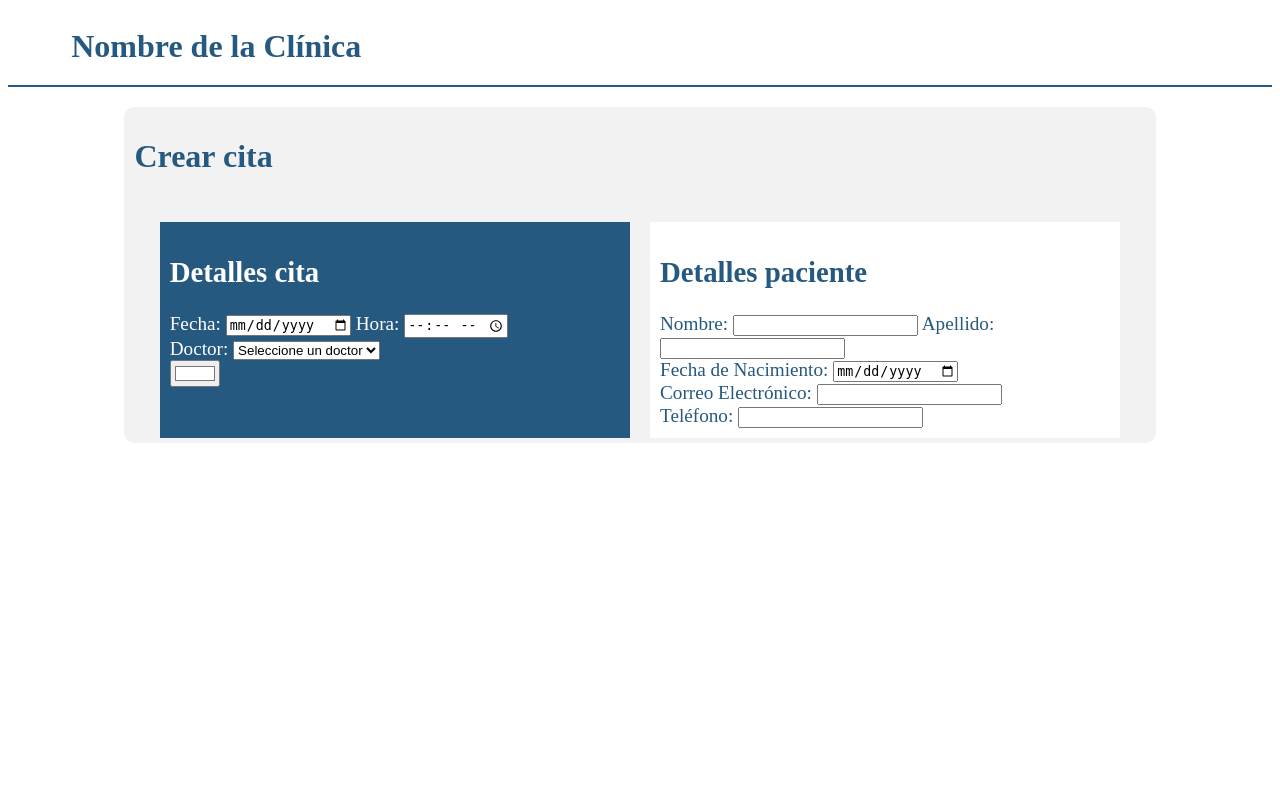
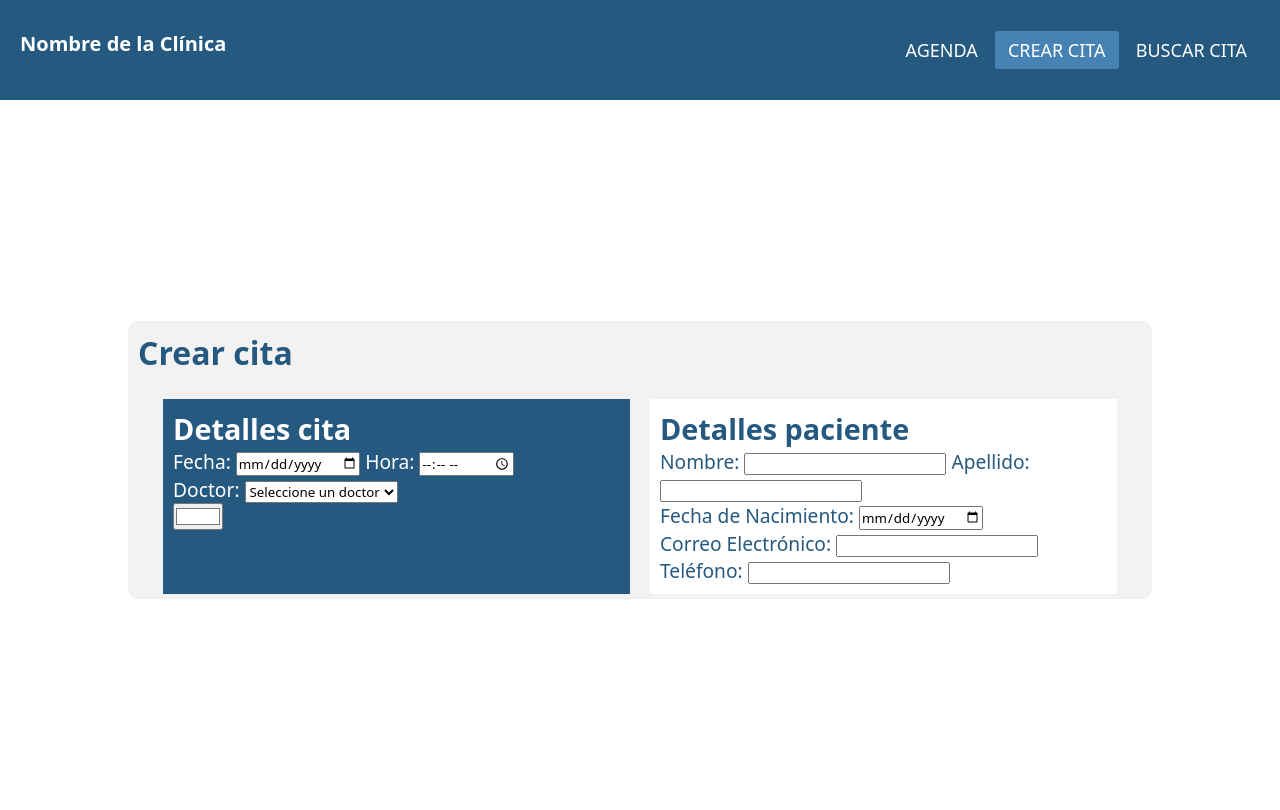
Before and after one commit to CIRE5902/SOFTGAM-webAgenda, a PHP site: page /controladores/crearCitaControlador.php in a window 1280 px wide. Before the commit the page ends 443 px from the top, so only its background shows below. Run offline with PHP 8.4, Linux system fonts and the light colour scheme; some libraries are stand-ins or nearby versions.

Commit message:
avance con menu desplegable

```diff
--- a/css/crearCita.css
+++ b/css/crearCita.css
@@ -10,7 +10,7 @@
     position: relative;
     overflow: hidden;
     width: 80%;
-    height: 80%;
+    /* height: 80%; */
     display: grid;
     grid-template-columns: 1fr;
     gap: 20px;
--- a/css/header.css
+++ b/css/header.css
@@ -1,25 +1,115 @@
-.header {
-    color: #255980;
-    padding: 20px 0;
-    border: 50px;
-    border-bottom: 2px solid #255980;
-    margin-bottom: 20px;
+:root {
+    --alturaHeader: 100px;
 }
 
-a{
-text-decoration: none;
-color: inherit;
+* {
+    margin: 0;
+    padding: 0;
+    text-decoration: none;
+    list-style: none;
+    box-sizing: border-box;
+    /* overflow: hidden; */
+    font-family:system-ui, -apple-system, BlinkMacSystemFont, 'Segoe UI', Roboto, Oxygen, Ubuntu, Cantarell, 'Open Sans', 'Helvetica Neue', sans-serif;
 }
 
-.header-logo {
-    width: 90%;
-    margin: 0 auto;
-    display: flex;
-    justify-content: space-between;
-    align-items: center;
+nav {
+    height: var(--alturaHeader);
+    width: 100%;
+    background-color: #255980;
 }
 
-.logo {
-    margin: 0;
+.enlaceLogo {
+    position: absolute;
+    padding: 30px 20px;
+    font-size: 20px;
     font-weight: bold;
+    color: #fff;
+}
+
+.ulMenu {
+    float: right;
+    margin-right: 20px;
+}
+
+.ulMenu li {
+    display: inline-block;
+    line-height: var(--alturaHeader);
+}
+
+.ulMenu li a {
+    color: #fff;
+    font-size: 18px;
+    padding: 7px 13px;
+    border-radius: 3px;
+    text-transform: uppercase;
+}
+
+.iconoMenu{
+    color: white;
+    margin-top: 20px;
+    padding: 7px 13px;
+    font-size: xx-large;
+}
+
+.ulMenu li a.active,
+.ulMenu li a:hover {
+    background-color: steelblue;
+    transition: .5s;
+}
+
+.checkbtn {
+    font-size: 30px;
+    color: #fff;
+    float: right;
+    line-height: var(--alturaHeader);
+    margin-right: 10px;
+    cursor: pointer;
+    display: none
+}
+
+#check {
+    display: none;
+}
+
+#content {
+    height: calc(100vh - var(--alturaHeader));
+    margin-top: 10px;
+}
+
+@media (max-width: 858px) {
+    .checkbtn {
+        display: block;
     }
+
+    .ulMenu {
+        position: fixed;
+        width: 100%;
+        height: 100vh;
+        background-color: #255980;
+        top: calc(var(--alturaHeader) - 20px);
+        left: -100%;
+        text-align: center;
+        transition: all .5s;
+        z-index: 2;
+    }
+
+    .ulMenu li {
+        display: block;
+        margin: 50px 0;
+        line-height: 30px;
+    }
+
+    .ulMenu li a {
+        font-size: 20px;
+    }
+
+    .ulMenu li a.hover,
+    .ulMenu li a.active {
+        background: none;
+        color: steelblue;
+    }
+
+    #check:checked~ul {
+        left: 0;
+    }
+}
--- /dev/null
+++ b/js/menuDesplegable.js
@@ -0,0 +1,15 @@
+// Obtén el checkbox y el cuerpo del documento
+var checkbox = document.querySelector('#check');
+var body = document.querySelector('body');
+
+// Escucha el evento de cambio en el checkbox
+checkbox.addEventListener('change', function() {
+    // Si el checkbox está marcado (menú desplegado)
+    if (checkbox.checked) {
+        // Aplica overflow hidden al cuerpo del documento
+        body.style.overflow = 'hidden';
+    } else {
+        // Quita overflow hidden del cuerpo del documento
+        body.style.overflow = 'visible';
+    }
+});
--- a/vistas/agendaVista.php
+++ b/vistas/agendaVista.php
@@ -6,6 +6,7 @@
     <link href="https://fonts.googleapis.com/css2?family=Oswald:wght@700&family=Poppins:wght@700&display=swap" rel="stylesheet">
     <link rel="stylesheet" href="https://unpkg.com/tippy.js@6/dist/tippy.css" />
     <link rel="stylesheet" href="../css/agenda.css">
+    <link rel="stylesheet" href="https://cdnjs.cloudflare.com/ajax/libs/font-awesome/5.15.1/css/all.min.css">
 
     <title>Agenda</title>
 </head>
@@ -13,7 +14,7 @@
 <body>
 
     <?php include 'partials/header.php'; ?>
-    <div class="container">
+    <div id="content" class="container">
         <div class="boxInformacio">
             <!-- <select class="select">
             <option value="doctor1">Doctor 1</option>
--- a/vistas/buscarCita.php
+++ b/vistas/buscarCita.php
@@ -3,7 +3,7 @@
 
 <head>
     <meta name="viewport" content="width=device-width, initial-scale=1.0" charset="UTF-8">
-    <link rel="stylesheet" href="../css/Buscarcita.css">
+    <link rel="stylesheet" href="../css/buscarCita.css">
     <script src="https://kit.fontawesome.com/dda3477dd5.js" crossorigin="anonymous"></script>
     <link href="https://fonts.googleapis.com/css2?family=Oswald:wght@700&family=Poppins:wght@700&display=swap" rel="stylesheet">
     <script src="https://ajax.googleapis.com/ajax/libs/jquery/3.5.1/jquery.min.js"></script>
@@ -15,6 +15,7 @@
 <body>
     <?php include 'partials/header.php'; ?>
 
+    <div id="content" class="container">
         <div class="buscador">
             <input type="text" id="buscador" placeholder="Buscar...">
         </div>
@@ -38,6 +39,7 @@
 
             <?php } ?>
         </div>
+    </div>
     <footer>
 
     </footer>
--- a/vistas/crearCita.php
+++ b/vistas/crearCita.php
@@ -13,7 +13,7 @@
 
 <body>
     <?php include 'partials/header.php'; ?>
-    <div class="container">
+    <div id="content" class="container">
         <div class="appointment">
             <div class="appointment-Title">
                 <h1> Crear cita <h1>
--- a/vistas/partials/header.php
+++ b/vistas/partials/header.php
@@ -1,6 +1,18 @@
 <header class="header">
-    <div class="header-logo">
-    <h1 class="logo"><a href="../../controladores/menuControlador.php">Nombre de la Clínica</a></h1>
-    </div>
+    <nav>
+        <input type="checkbox" id="check">
+        <label for="check" class="checkbtn">
+            <i class="fas fa-bars iconoMenu"></i>
+        </label>
+        <a class="enlaceLogo" href="../../controladores/menuControlador.php">Nombre de la Clínica</a>
+        <h1 class="logo"></h1>
+        <ul class="ulMenu">
+            <li><a class="<?php echo basename($_SERVER['PHP_SELF']) == 'agendaControlador.php' ? 'active' : ''; ?>" href="agendaControlador.php">Agenda</a></li>
+            <li><a class="<?php echo basename($_SERVER['PHP_SELF']) == 'crearCitaControlador.php' ? 'active' : ''; ?>" href="crearCitaControlador.php">Crear cita</a></li>
+            <li><a class="<?php echo basename($_SERVER['PHP_SELF']) == 'buscarCitaControlador.php' ? 'active' : ''; ?>" href="buscarCitaControlador.php">Buscar cita</a></li>
+        </ul>
+    </nav>
     <link rel="stylesheet" href="../css/header.css">
+    <script src="../../js/menuDesplegable.js"></script>
+
 </header>
```
Also changed, not shown: vistas/menuVista.php (+7 -21 lines). Lines whose indentation alone changed are shown as unchanged.
